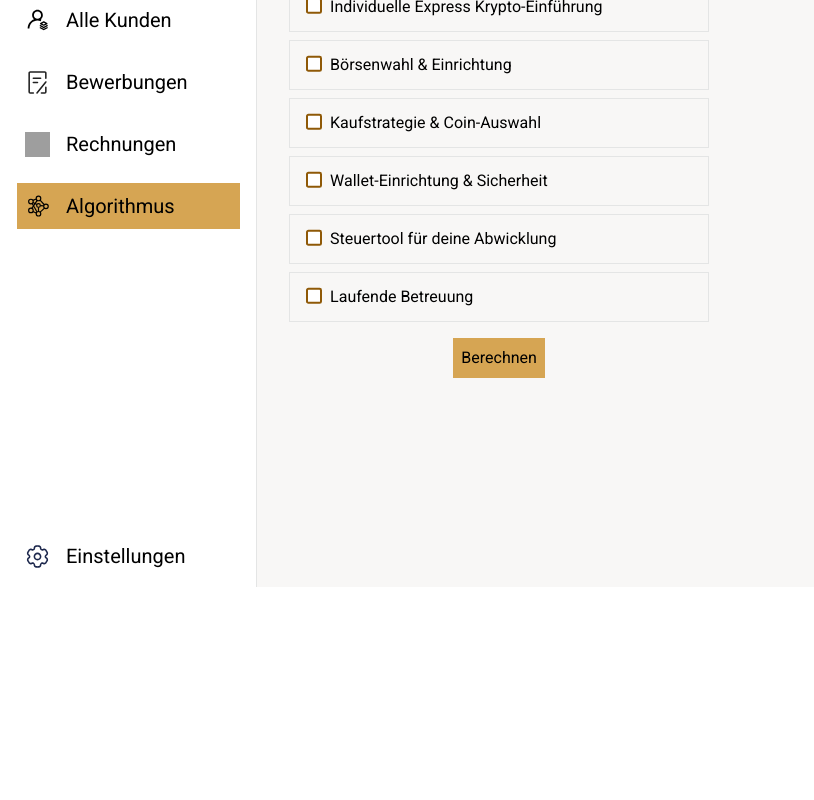
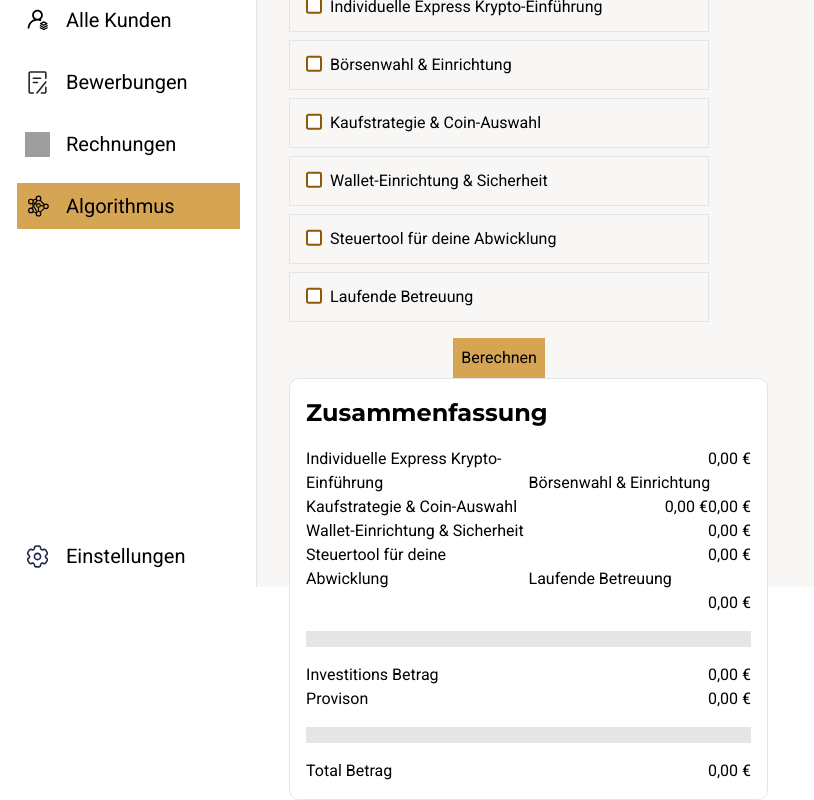
Before and after one commit to dampolo/crmstartinkryptofrontend, an Angular app: page /algorithmus in a window 1280 px wide. Shown: the part 213-1013 px from the top of the page, without its empty margins (0-814 px from the left). Before the commit the page ends 801 px from the top, so only its background shows below. Built offline with nearby package versions, Linux system fonts and the light colour scheme; grey boxes are pictures that could not be loaded.

Commit message:
first version of algorithmus

```diff
--- a/src/app/algorithmus/algorithmus.html
+++ b/src/app/algorithmus/algorithmus.html
@@ -61,3 +61,39 @@
     Berechnen
   </button>
 </form>
+
+<section>
+  <h2>
+    Zusammenfassung
+  </h2>
+  <dl>
+        <dt>Individuelle Express Krypto-Einführung</dt>
+    <dd>{{firstStepAmount | number:'1.2-2'}} €</dd>
+        <dt>Börsenwahl & Einrichtung</dt>
+    <dd>{{exchangeSetupAmount| number:'1.2-2'}} €</dd>
+        <dt> Kaufstrategie & Coin-Auswahl</dt>
+    <dd>{{buyStrategyAmount | number:'1.2-2'}} €</dd>
+        <dt>Wallet-Einrichtung & Sicherheit</dt>
+    <dd>{{walletSetupAmount | number:'1.2-2'}} €</dd>
+        <dt>Steuertool für deine Abwicklung</dt>
+    <dd>{{taxToolAmount | number:'1.2-2'}} €</dd>
+        <dt>Laufende Betreuung</dt>
+          <dd>{{ongoingSupportAmount | number:'1.2-2'}} €</dd>
+  </dl>
+
+  <div class="divider"></div>
+
+  <dl>
+        <dt>Investitions Betrag</dt>
+    <dd>{{ investmentAmount | number:'1.2-2' }} €</dd>
+        <dt>Provison</dt>
+    <dd>{{ totalProvision | number:'1.2-2' }} €</dd>
+  </dl>
+
+  <div class="divider"></div>
+
+  <dl>
+        <dt>Total Betrag</dt>
+    <dd>{{ totalAmount | number:'1.2-2'}} €</dd>
+  </dl>
+</section>
--- a/src/app/algorithmus/algorithmus.scss
+++ b/src/app/algorithmus/algorithmus.scss
@@ -28,32 +28,31 @@ form {
   cursor: pointer;
 }
 
-input[id="summe"] {
+input[id='summe'] {
   border: 1px solid var(--border-color);
   padding-inline: 0.5rem;
   margin-left: 0.5rem;
   max-width: 100%;
 }
 
-input[id="summe"]::-webkit-outer-spin-button,
-input[id="summe"]::-webkit-inner-spin-button {
+input[id='summe']::-webkit-outer-spin-button,
+input[id='summe']::-webkit-inner-spin-button {
   -webkit-appearance: none;
   margin: 0;
 }
 
-input[id="summe"][type="number"] {
+input[id='summe'][type='number'] {
   -moz-appearance: textfield;
 }
 
-input[id="summe"]:focus {
+input[id='summe']:focus {
   border-color: var(--primary);
   outline: 0;
-    -webkit-box-shadow: inset 0 1px 1px rgba(0, 0, 0, .075), 0 0 8px var(--primary);
+  -webkit-box-shadow: inset 0 1px 1px rgba(0, 0, 0, 0.075), 0 0 8px var(--primary);
   box-shadow: inset 0 1px 1px #00000013, 0 0 8px var(--primary);
 }
 
-
-input[type="checkbox"] {
+input[type='checkbox'] {
   appearance: none;
   background-color: #fff;
   font: inherit;
@@ -67,8 +66,8 @@ input[type="checkbox"] {
   place-content: center;
 }
 
-input[type="checkbox"]::before {
-  content: "";
+input[type='checkbox']::before {
+  content: '';
   width: 0.65em;
   height: 0.65em;
   transform: scale(0);
@@ -78,11 +77,11 @@ input[type="checkbox"]::before {
   clip-path: polygon(14% 44%, 0 65%, 50% 100%, 100% 16%, 80% 0%, 43% 62%);
 }
 
-input[type="checkbox"]:checked::before {
+input[type='checkbox']:checked::before {
   transform: scale(1);
 }
 
-button[type="submit"] {
+button[type='submit'] {
   background-color: var(--primary);
   width: fit-content;
   padding: 0.5rem;
@@ -90,18 +89,48 @@ button[type="submit"] {
   transition: var(--first-transition);
 }
 
-button[type="submit"]:hover {
-  background: linear-gradient(180deg, rgba(214, 166, 83, 0.3411764706), rgba(143, 89, 7, 0.2470588235));
+button[type='submit']:hover {
+  background: linear-gradient(
+    180deg,
+    rgba(214, 166, 83, 0.3411764706),
+    rgba(143, 89, 7, 0.2470588235)
+  );
 }
 
-button[type="submit"]:disabled {
-  background-color: red
+button[type='submit']:disabled {
+  background-color: red;
 }
 
-button[type="submit"]:disabled,
-button[type="submit"][disabled]{
+button[type='submit']:disabled,
+button[type='submit'][disabled] {
   border: 1px solid #999999;
   background-color: #cccccc;
   color: #666666;
   cursor: initial;
 }
+
+section {
+  display: flex;
+  flex-direction: column;
+  border: 1px solid var(--border-color);
+  border-radius: var(--border-radius);
+  padding: 1rem;
+  background-color: white;
+  width: 50%;
+  gap: 1rem;
+  dt {
+    float: left;
+    width: 50%;
+    padding: 0;
+    margin: 0;
+  }
+  dd {
+    float: right;
+    padding: 0;
+    margin: 0;
+  }
+  .divider {
+    height: 1rem;
+    background-color: var(--border-color);
+  }
+}
--- a/src/app/algorithmus/algorithmus.ts
+++ b/src/app/algorithmus/algorithmus.ts
@@ -1,15 +1,33 @@
+import { DecimalPipe } from '@angular/common';
 import { Component } from '@angular/core';
 import { FormBuilder, FormGroup, ReactiveFormsModule, Validators } from '@angular/forms';
 
 @Component({
   standalone: true,
   selector: 'app-algorithmus',
-  imports: [ReactiveFormsModule],
+  imports: [ReactiveFormsModule, DecimalPipe],
   templateUrl: './algorithmus.html',
   styleUrl: './algorithmus.scss'
 })
 export class Algorithmus {
   algorithmusForm: FormGroup;
+  investmentAmount: number = 0;
+  totalAmount: number = 0;
+  totalProvision: number = 0;
+
+  firstStepAmount: number = 0;
+  exchangeSetupAmount: number = 0;
+  buyStrategyAmount: number = 0;
+  walletSetupAmount: number = 0;
+  taxToolAmount: number = 0;
+  ongoingSupportAmount: number = 0;
+
+  firstStepProvision: number = 0.05;
+  exchangeSetupProvision: number = 0.03;
+  buyStrategyProvision: number = 0.05;
+  walletSetupProvision: number = 0.06;
+  taxToolProvision: number = 0.06;
+  ongoingSupportProvision: number = 400;
 
   constructor(private fb: FormBuilder) {
     this.algorithmusForm = this.fb.group(
@@ -54,12 +72,57 @@ export class Algorithmus {
 
 
   onSubmit() {
+    this.totalProvision = 0;
+    this.firstStepAmount = 0;
+    this.exchangeSetupAmount = 0;
+    this.buyStrategyAmount = 0;
+    this.walletSetupAmount = 0;
+    this.taxToolAmount = 0;
+
+
+
     if (this.algorithmusForm.valid) {
-      console.log('Form submitted:', this.algorithmusForm.value);
-      alert('Form erfolgreich gesendet!');
+        const sum = Number(this.algorithmusForm.get("Summe")?.value) || 0;
+        this.investmentAmount = sum
+
+      if (this.getFirstStepValue()) {
+        this.firstStepAmount = sum  * this.firstStepProvision;
+        this.totalProvision += this.firstStepAmount;
+      }
+
+      if (this.getExchangeSetup()) {
+        this.exchangeSetupAmount = sum * this.exchangeSetupProvision;
+        this.totalProvision += this.exchangeSetupAmount;
+      }
+
+      if (this.getBuyStrategy()){
+        this.buyStrategyAmount = sum * this.buyStrategyProvision;
+        this.totalProvision += this.buyStrategyAmount;
+
+      }
+
+      if(this.getWalletSetup()) {
+        this.walletSetupAmount = sum * this.walletSetupProvision;
+        this.totalProvision += this.walletSetupAmount;
+      }
+
+      if (this.getTaxTool()) {
+        this.taxToolAmount = sum * this.taxToolProvision;
+        this.totalProvision += this.walletSetupAmount;
+      }
+
+      if (this.ongoingSupport()) {
+
+      }
+
+      this.totalAmount = sum + this.totalProvision
     } else {
       this.algorithmusForm.markAllAsTouched();
     }
+  }
+
+  setProvisons() {
+
   }
 
   get Summe() {
--- a/src/main.ts
+++ b/src/main.ts
@@ -1,6 +1,16 @@
 import { bootstrapApplication } from '@angular/platform-browser';
 import { appConfig } from './app/app.config';
 import { App } from './app/app';
+import { LOCALE_ID } from '@angular/core';
+import { registerLocaleData } from '@angular/common';
+import localeDe from '@angular/common/locales/de';
 
-bootstrapApplication(App, appConfig)
-  .catch((err) => console.error(err));
+registerLocaleData(localeDe);
+
+bootstrapApplication(App, {
+  ...appConfig,
+  providers: [
+    ...(appConfig.providers || []),
+    { provide: LOCALE_ID, useValue: 'de-DE' } // 🇩🇪 Set locale globally
+  ]
+}).catch(err => console.error(err));
```
Lines whose indentation alone changed are shown as unchanged.
